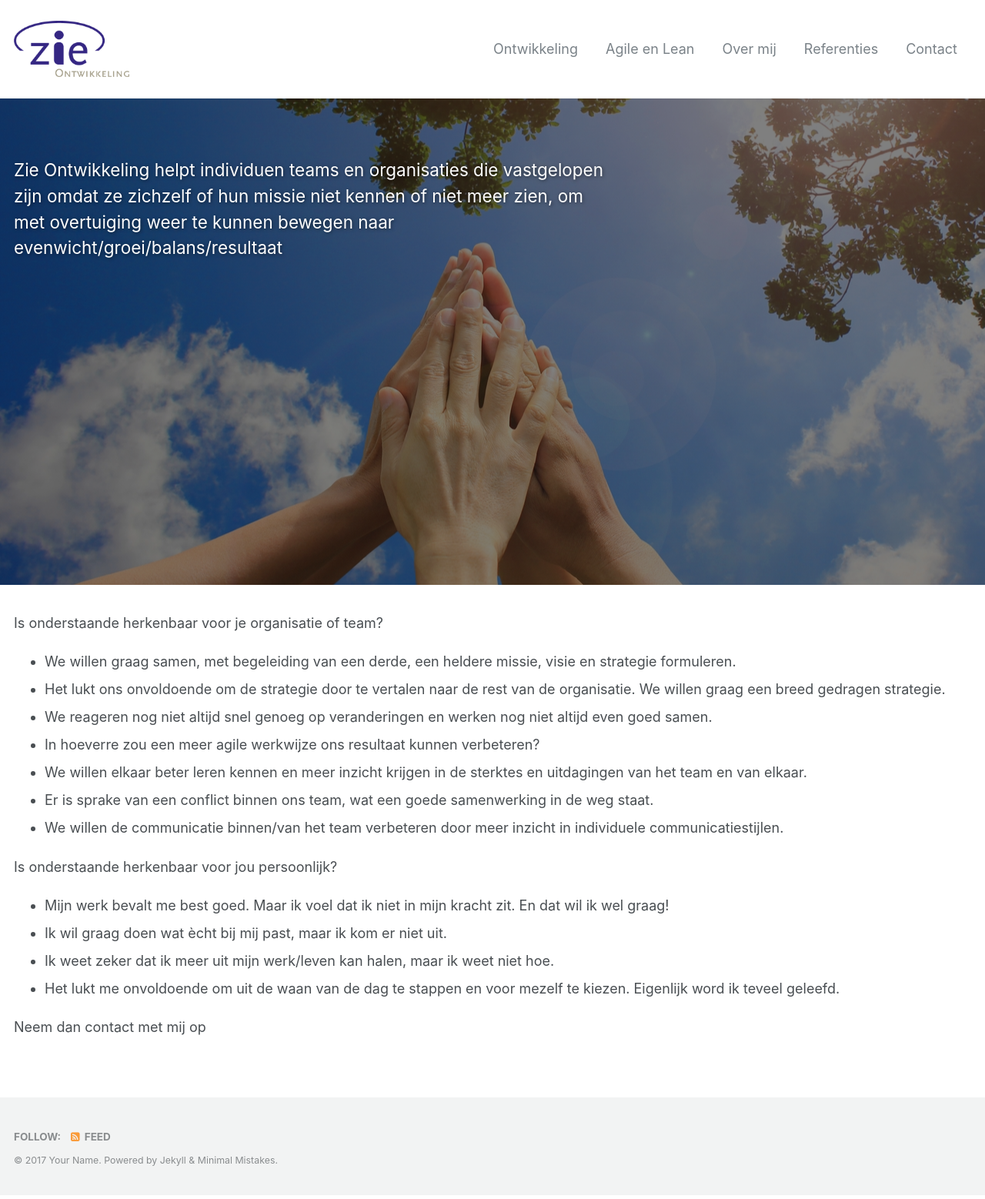
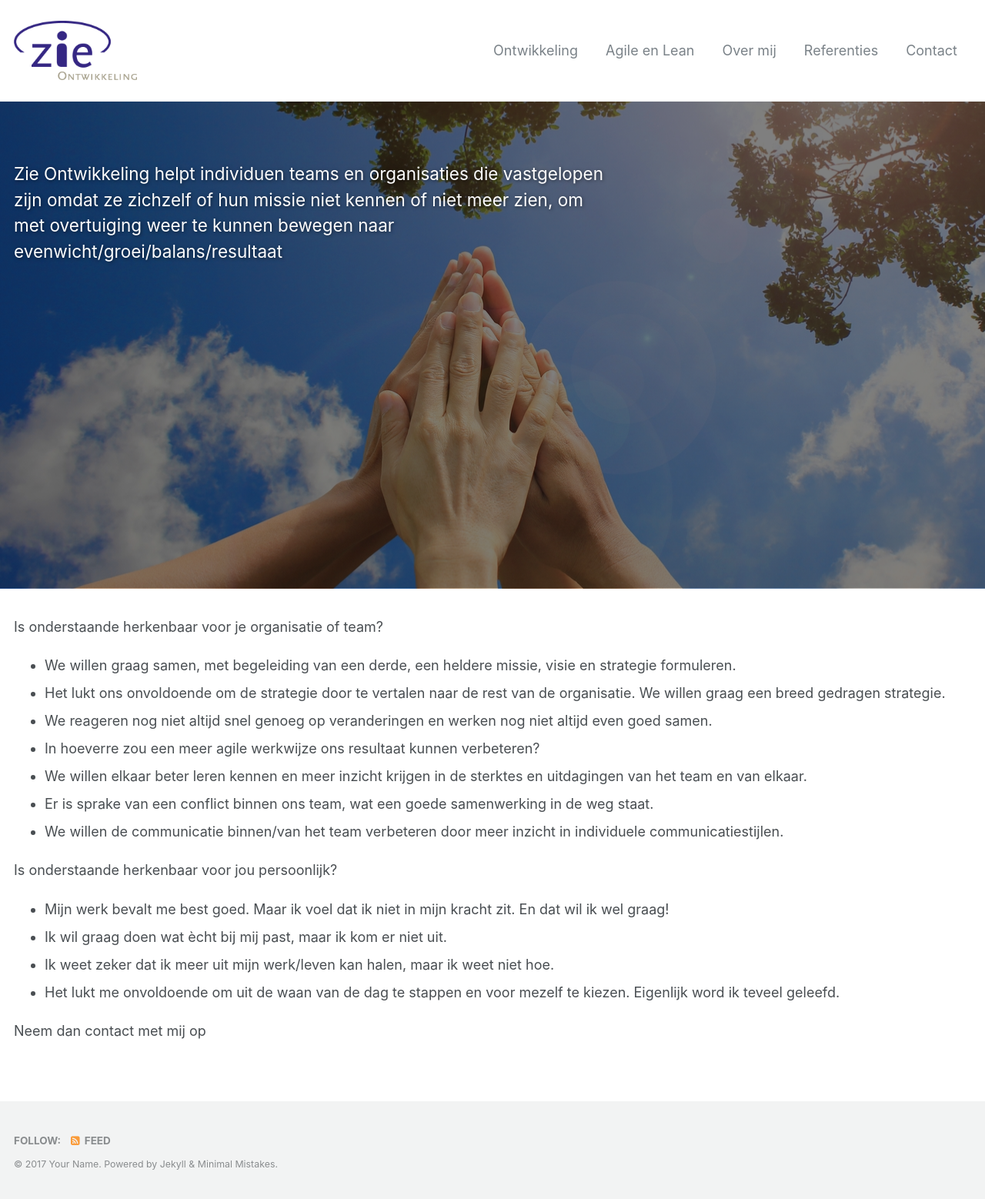
Before and after one commit to twinmum1/zie-ontwikkeling, a Jekyll site: the page built from index.md, in a window 1280 px wide. Shown: the whole page at 77% size. Built offline with Jekyll 4.4.1, drawn with Linux system fonts in a browser that asks for light colours.

Commit message:
Update masthead.html

```diff
--- a/_includes/masthead.html
+++ b/_includes/masthead.html
@@ -3,7 +3,7 @@
     <div class="masthead__menu">
       <nav id="site-nav" class="greedy-nav">
       <!--  <a class="site-title" href="{{ '/' | absolute_url }}">{{ site.title }}</a> -->
-        <a class="site-title" href="{{ '/' | absolute_url }}"><img src="assets/images/ZieLogo.png"  width="150px" height="auto" alt="{{ '/' | absolute_url }}"/></a>
+        <a class="site-title" href="{{ '/' | absolute_url }}"><img src="assets/images/ZieLogo.png"  width="160px" height="auto" alt="{{ '/' | absolute_url }}"/></a>
         <ul class="visible-links">
           {% for link in site.data.navigation.main %}
             {% if link.url contains 'http' %}
```
